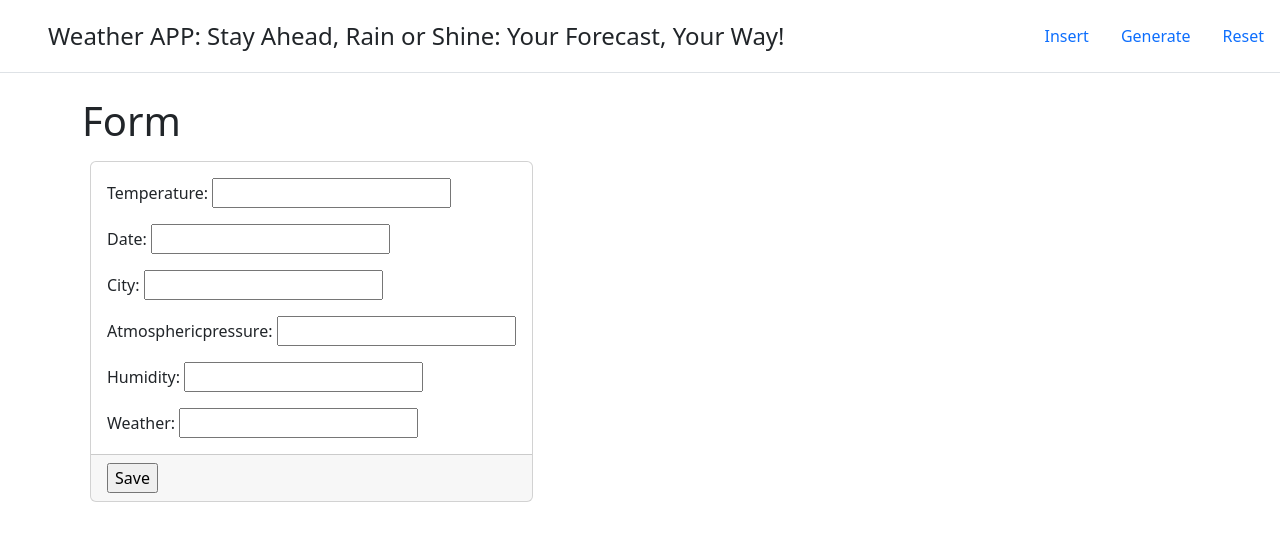
After one commit to DiegoH3nr1que/api_weather, a Django app: page /insert in a window 1280 px wide. The commit adds this page. Shown: the top 541 px of the page. Run offline with Django 5.2, Linux system fonts and the light colour scheme.

Commit message:
feat(): add forms in project weather
add forms in project and create forms template, changes of views and modifications core urls.py

only me

```diff
--- a/core/urls.py
+++ b/core/urls.py
@@ -1,9 +1,10 @@
 #urls.py
 from django.urls import path
-from weather.views import WeatherView, WeatherGenerate, WeatherReset
+from weather.views import WeatherView, WeatherGenerate, WeatherReset, WeatherInsert
 
 urlpatterns = [
     path('', WeatherView.as_view(), name='Weather View'),
     path('generate', WeatherGenerate.as_view(), name='Weather Generate'),
-    path('reset', WeatherReset.as_view(), name= "Weather Reset")
+    path('reset', WeatherReset.as_view(), name= "Weather Reset"),
+    path('insert', WeatherInsert.as_view(), name= "Weather Insert")
 ]
--- a/templates/main.html
+++ b/templates/main.html
@@ -19,6 +19,7 @@
         </a>
 
         <ul class="nav nav-pills">
+            <li class="nav-item"><a href="{% url 'Weather Insert' %}" class="nav-link">Insert</a></li>
             <li class="nav-item"><a href="{% url 'Weather Generate' %}" class="nav-link">Generate</a></li>
             <li class="nav-item"><a href="{% url 'Weather Reset' %}" class="nav-link">Reset</a></li>
         </ul>
--- /dev/null
+++ b/weather/forms.py
@@ -0,0 +1,19 @@
+from typing import Any, Mapping
+from django import forms
+from django.core.files.base import File
+from django.db.models.base import Model
+from django.forms import ModelForm
+from django.forms.utils import ErrorList
+from .models import WeatherEntity
+
+class WeatherForm(forms.Form):
+    temperature = forms.FloatField()
+    date = forms.DateTimeField()
+    city = forms.CharField(max_length=255, required=True)
+    atmosphericPressure = forms.FloatField()
+    humidity = forms.FloatField(required=True)
+    weather = forms.CharField(max_length=255)
+
+
+    # def __init__(self, *args, **kwargs):
+    #     self.fields['temperature'].label = 'temperatura'
--- /dev/null
+++ b/weather/templates/form.html
@@ -0,0 +1,27 @@
+{% extends "main.html" %} {% block content %}
+
+<h1>Form</h1>
+
+<div class="d-flex justify-content-start flex-wrap">
+  <form
+    action="{% url 'Weather Insert' %}"
+    method="post"
+    enctype="multipart/form-data"
+  >
+    {% csrf_token %}
+    <div class="col-md-12 p-2">
+      <div class="card">
+        <div class="card-body">
+          {% for field in form %}
+          <p class="card-text">{{ field.label }}: {{ field }}</p>
+          {% endfor %}
+        </div>
+        <div class="card-footer">
+          <input type="submit" value="Save">
+      </div>
+      </div>
+    </div>
+  </form>
+</div>
+
+{% endblock content %}
--- a/weather/templates/home.html
+++ b/weather/templates/home.html
@@ -1,6 +1,6 @@
 {% extends "main.html" %} {% block content %}
 
-<h1>Temperaturas</h1>
+<h1>Climate Data</h1>
 
 <div class="d-flex justify-content-start flex-wrap">
   {% for weather in weathers %}
@@ -13,7 +13,7 @@
           Cidade : {{weather.city }} <br />
           Pressão Atomosferica : {{weather.atmosphericPressure}} <br />
           Umidade: {{weather.humidity}} <br />
-          Tempo: {{weather.weather}} <br>
+          Tempo: {{weather.weather}} <br />
         </p>
       </div>
     </div>
--- a/weather/views.py
+++ b/weather/views.py
@@ -6,6 +6,7 @@ from django.shortcuts import render, redirect
 from .models import WeatherEntity
 from .repositories import WeatherRepository
 from .serializer import WeatherSerializer
+from .forms import WeatherForm
 
 class WeatherView(View):
     def get(self, request):
@@ -15,10 +16,10 @@ class WeatherView(View):
         serializer = WeatherSerializer(data=weathers, many=True)
         if (serializer.is_valid()):
             modelWeather = serializer.save()
+            print(serializer.data)
         else:
             print(serializer.errors)
         return render(request, "home.html", {"weathers":modelWeather, "verse":verse})
-
 
 
 class WeatherGenerate(View):
@@ -27,19 +28,13 @@ class WeatherGenerate(View):
         weather = WeatherEntity(
             temperature=randrange(start=17, stop=40),
             date=datetime.now(),
-            city= "Sorocaba"
+            city='Sorocaba'
         )
-        # weather = {
-        #     "temperature" : 28,
-        #     "date": "hoje",
-        #     "city": "Sorocaba"
-        #     }
         serializer = WeatherSerializer(data=weather.__dict__)
-        if(serializer.is_valid()):
+        if (serializer.is_valid()):
             repository.insert(serializer.data)
         else:
             print(serializer.errors)
-
 
         return redirect('Weather View')
 
@@ -51,4 +46,21 @@ class WeatherReset(View):
         return redirect('Weather View')
 
 class WeatherInsert(View):
-    pass
+    def get(self, request):
+        weatherForm = WeatherForm()
+
+        return render(request, "form.html", {"form":weatherForm})
+
+    def post(self, request):
+        weatherForm = WeatherForm(request.POST)
+        if weatherForm.is_valid():
+            serializer = WeatherSerializer(data=weatherForm.data)
+            if (serializer.is_valid()):
+                repository = WeatherRepository(collectionName='weathers')
+                repository.insert(serializer.data)
+            else:
+                print(serializer.errors)
+        else:
+            print(weatherForm.errors)
+
+        return redirect('Weather View')
```
